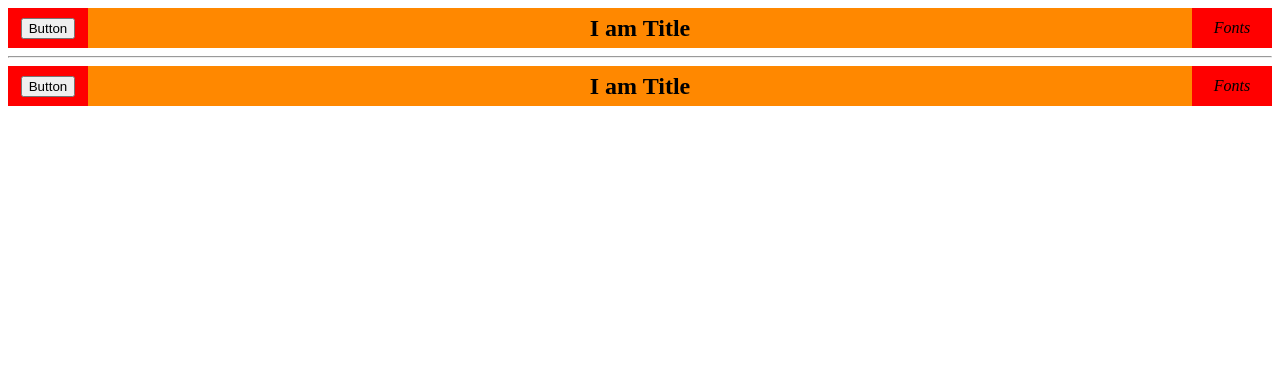
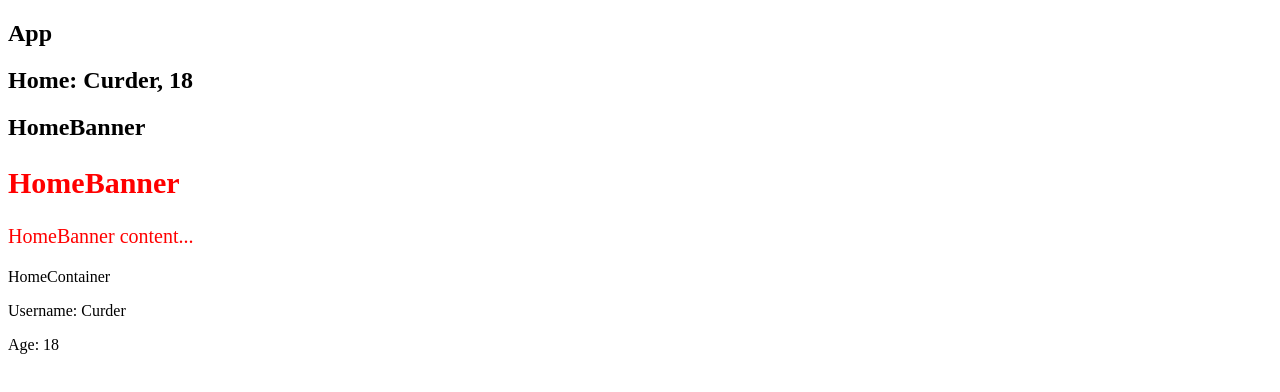
Before and after one commit to curder/react-demo, a React (Create React App) app in the folder 03-create-react-app/: page / in a window 1280 px wide. Shown: the top 392 px of the page. Built offline with nearby package versions, Linux system fonts and the light colour scheme.

Commit message:
feat: implement non-parent component communication using Context API

```diff
--- /dev/null
+++ b/03-create-react-app/src/08-non-parent-child-component-communication/App.jsx
@@ -0,0 +1,32 @@
+import React, { Component } from 'react'
+import Home from './Home'
+import ThemeContext from './contexts/theme'
+import UserContext from './contexts/user'
+
+export class App extends Component {
+    constructor() {
+        super()
+        this.state = {
+            info: { name: 'Curder', age: 18 },
+        }
+    }
+
+    render() {
+        const { info } = this.state
+        return (
+            <div>
+                <h2>App</h2>
+                {/* <Home name={info.name} age={info.age} />
+                <Home {...info} /> */}
+                {/* 使用 Context 传递数据 */}
+                <ThemeContext.Provider value={{ color: 'red', fontSize: '20px' }}>
+                    <UserContext.Provider value={{ name: 'Curder', age: 18 }}>
+                        <Home {...info} />
+                    </UserContext.Provider>
+                </ThemeContext.Provider>
+            </div>
+        )
+    }
+}
+
+export default App
--- /dev/null
+++ b/03-create-react-app/src/08-non-parent-child-component-communication/Home.jsx
@@ -0,0 +1,18 @@
+import React, { Component } from 'react'
+import HomeContainer from './HomeContainer'
+import HomeBanner from './HomeBanner'
+
+export class Home extends Component {
+    render() {
+        const { name, age } = this.props
+        return (
+            <div>
+                <h2>Home: {name}, {age}</h2>
+                <HomeBanner />
+                <HomeContainer />
+            </div>
+        )
+    }
+}
+
+export default Home
--- /dev/null
+++ b/03-create-react-app/src/08-non-parent-child-component-communication/HomeBanner.jsx
@@ -0,0 +1,24 @@
+import ThemeContext from "./contexts/theme";
+
+function HomeBanner() {
+
+    return (
+        <div>
+            <h2>HomeBanner</h2>
+            <ThemeContext.Consumer>
+                {
+                    theme => {
+                        return (
+                            <div style={{ fontSize: theme.fontSize, color: theme.color }}>
+                                <h2>HomeBanner</h2>
+                                <p>HomeBanner content...</p>
+                            </div>
+                        )
+                    }
+                }
+            </ThemeContext.Consumer>
+        </div>
+    )
+}
+
+export default HomeBanner
--- /dev/null
+++ b/03-create-react-app/src/08-non-parent-child-component-communication/HomeContainer.jsx
@@ -0,0 +1,28 @@
+import React, { Component } from 'react'
+import ThemeContext from './contexts/theme'
+import UserContext from './contexts/user'
+
+export class HomeContainer extends Component {
+  render() {
+    console.log(this.context)
+    return (
+      <div>
+        HomeContainer
+        <UserContext.Consumer>
+          {user => {
+            return (
+              <div>
+                <p>Username: {user.name}</p>
+                <p>Age: {user.age}</p>
+              </div>
+            )
+          }}
+        </UserContext.Consumer>
+      </div>
+    )
+  }
+}
+
+HomeContainer.contextType = ThemeContext
+
+export default HomeContainer
--- /dev/null
+++ b/03-create-react-app/src/08-non-parent-child-component-communication/contexts/theme.jsx
@@ -0,0 +1,4 @@
+import React from 'react'
+const ThemeContext = React.createContext({ color: 'green', fontSize: '12px' })
+
+export default ThemeContext
--- /dev/null
+++ b/03-create-react-app/src/08-non-parent-child-component-communication/contexts/user.jsx
@@ -0,0 +1,4 @@
+import React from 'react'
+const ThemeContext = React.createContext({ name: 'Lilei', age: 18 })
+
+export default ThemeContext
--- a/03-create-react-app/src/index.js
+++ b/03-create-react-app/src/index.js
@@ -1,7 +1,7 @@
 // 编写 React 代码，并通过 React 渲染内容
 import ReactDOM from 'react-dom/client';
 import { StrictMode } from 'react'
-import App from './07-component-slots/App';
+import App from './08-non-parent-child-component-communication/App';
 
 ReactDOM
     .createRoot(document.querySelector("#root"))
```
Also changed, not shown: 2 other files (tests, documents, lock files or other folders).
